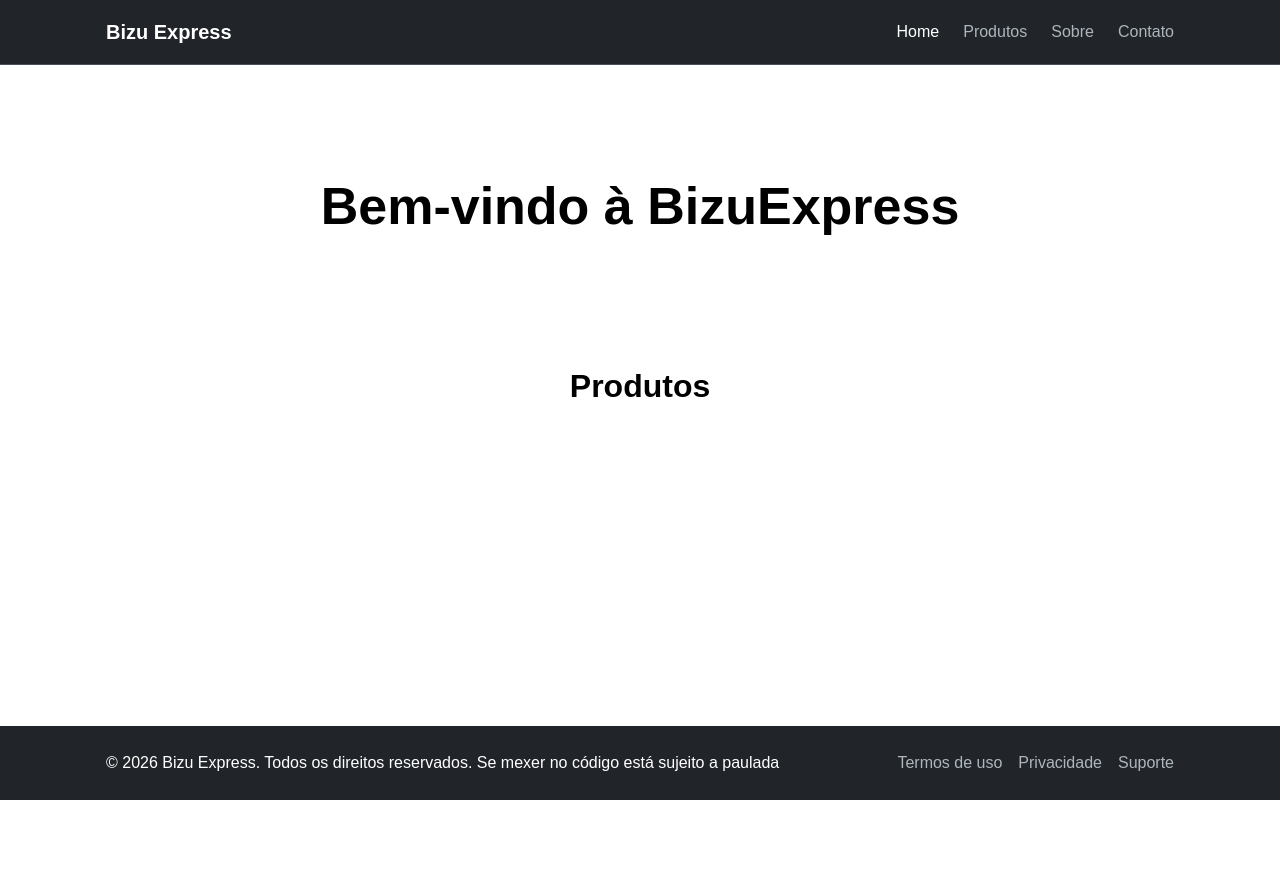
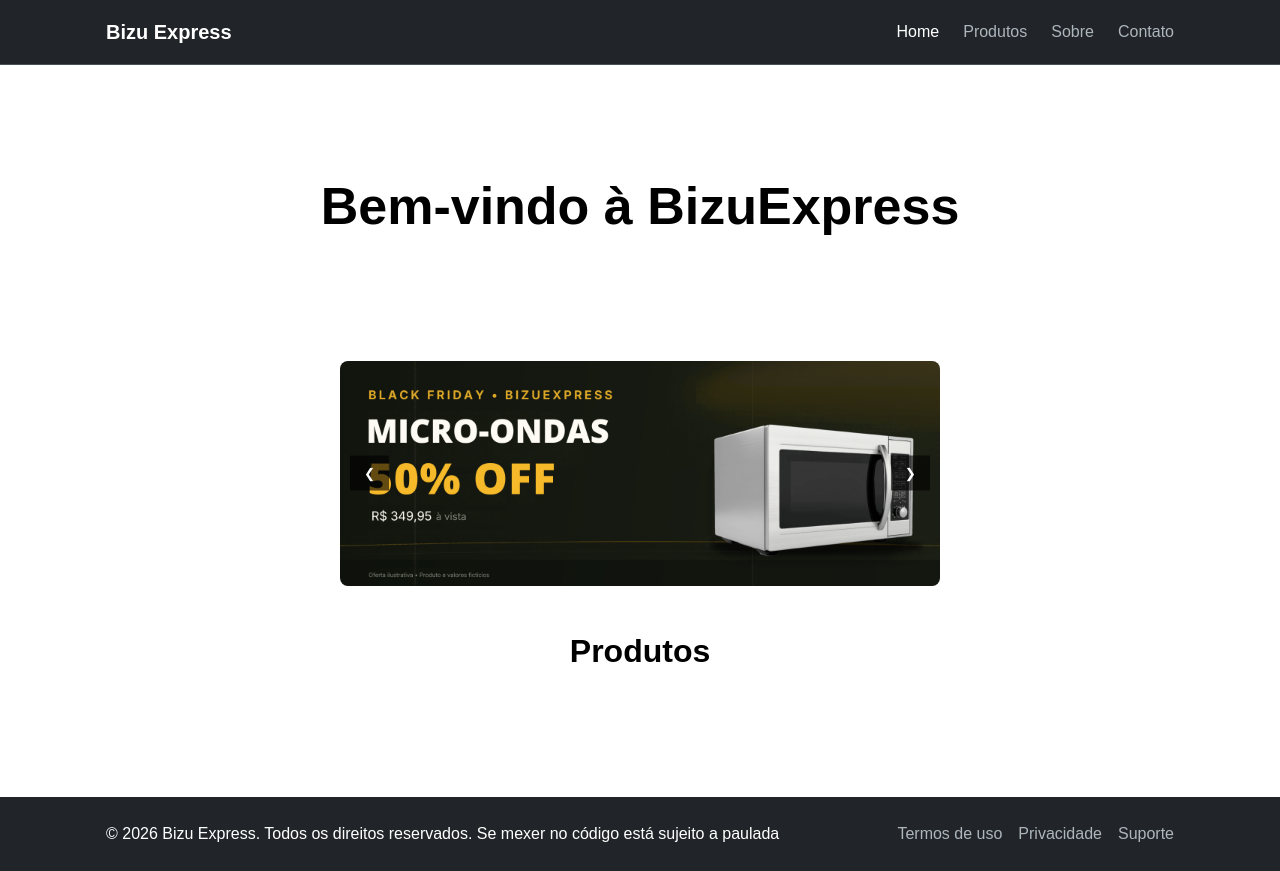
Before and after one commit to echavescms-eng/projetoEcommerce, a plain HTML site: page index.html in a window 1280 px wide. Before the commit the page ends 800 px from the top, so only its background shows below. Drawn offline with Linux system fonts and the light colour scheme; no server answers.

Commit message:
Adição Carrossel

```diff
--- a/css/style.css
+++ b/css/style.css
@@ -3,17 +3,14 @@
     padding: 0;
     box-sizing: border-box;
 }
-
 body {
     font-family: Arial, Helvetica, sans-serif;
     line-height: 1.5;
     color: #212529;
 }
-
 a {
     text-decoration: none;
 }
-
 .container {
     width: 100%;
     max-width: 1100px;
@@ -21,7 +18,6 @@ a {
     padding: 0 16px;
 }
 /* Configurações gerais */
-
 * {
   box-sizing: border-box;
 }
@@ -38,7 +34,6 @@ body {
   line-height: 1.6;
 }
 
-
 /* Cabeçalho e navegação */
 
 .navegacao {
@@ -50,7 +45,6 @@ body {
   justify-content: space-between;
   gap: 24px;
 }
-
 
 /* Destaque */
 .destaque {
@@ -102,6 +96,40 @@ body {
   text-align: center;
   font-size: 2rem;
 }
+
+/* Carrosel de produtos em promoção */
+.carrossel {
+      position: relative;
+      max-width: 600px;
+      margin: 40px auto;
+      overflow: hidden;
+      border-radius: 8px;
+    }
+
+    .slides {
+      display: flex;
+      transition: transform 0.4s ease;
+    }
+
+    .slides img {
+      width: 100%;
+      flex-shrink: 0;
+      display: block;
+    }
+
+    .btn {
+      position: absolute;
+      top: 50%;
+      transform: translateY(-50%);
+      background: rgba(0, 0, 0, 0.6);
+      color: #fff;
+      border: none;
+      padding: 10px 14px;
+      cursor: pointer;
+    }
+
+    .prev { left: 10px; }
+    .next { right: 10px; }
 
 /* Grade usada pelos cards estáticos e pelos produtos carregados */
 .lista-produtos {
--- a/index.html
+++ b/index.html
@@ -9,14 +9,16 @@
     <link rel="stylesheet" href="css/footer.css">
 </head>
 <body>
+<!--   Cabeçalho site   -->
     <header class="header">
         <div class="container header__content">
             <a class="header__logo" href="#">Bizu Express</a>
 
+<!--  Botão do menu em dispositivos menores   -->
             <button class="header__toggle" id="menuToggle" aria-label="Abrir menu" aria-expanded="false">
                 ☰
             </button>
-
+<!--   Opções de navegação   -->
             <nav class="header__nav" id="menuNav">
                 <a class="header__link header__link--active" href="#">Home</a>
                 <a class="header__link" href="#">Produtos</a>
@@ -26,21 +28,30 @@
         </div>
     </header>
 
-
-    <script src="script.js"></script>
-
-    <body>
-
+<!--   Opções de produto no site  -->
     <main>
         <section class="destaque">
             <h1>Bem-vindo à BizuExpress</h1>
         </section>
+
+<!--  Carrocel de promoções   -->
+<div class="carrossel">
+    <div class="slides" id="slides">
+        <img src="assets/imagens/1.png" alt="Slide 1" />
+        <img src="assets/imagens/2.png" alt="Slide 2" />
+        <img src="assets/imagens/3.png" alt="Slide 3" />
+    </div>
+
+    <button class="btn prev" id="prev" aria-label="Anterior">&#10094;</button>
+    <button class="btn next" id="next" aria-label="Próximo">&#10095;</button>
+    </div>
         <section id="produtos" class="secao-produtos">
             <h2>Produtos</h2>
             <div id="lista-produtos" class="lista-produtos"></div>
         </section>
 
     </main>
+<!--  Rodape do site   -->
     <footer class="footer">
         <div class="container footer__content">
             <p class="footer__copy">&copy; 2026 Bizu Express. Todos os direitos reservados. Se mexer no código está sujeito a paulada</p>
@@ -52,6 +63,8 @@
         </div>
     </footer>
 
+<!--  Script   -->
+<script src="script.js"></script>
 <script src="js/script.js"></script>
 </body>
 </html>
--- a/js/script.js
+++ b/js/script.js
@@ -35,3 +35,22 @@ produtos.forEach((produto) => {
 
 //BUSCA INICIAL
 carregaProdutos();
+
+//CARROSSEL DAS PROMOÇÕES
+const slides = document.getElementById('slides');
+    const total = slides.children.length;
+    let index = 0;
+
+    function atualizar() {
+      slides.style.transform = `translateX(-${index * 100}%)`;
+    }
+
+    document.getElementById('next').addEventListener('click', () => {
+      index = (index + 1) % total;
+      atualizar();
+    });
+
+    document.getElementById('prev').addEventListener('click', () => {
+      index = (index - 1 + total) % total;
+      atualizar();
+    });
```
Also changed, not shown: teste.html (added, +74 -0 lines), assets/imagens/1.png (added), assets/imagens/2.png (added), assets/imagens/3.png (added), 1 other file. Lines whose indentation alone changed are shown as unchanged.
